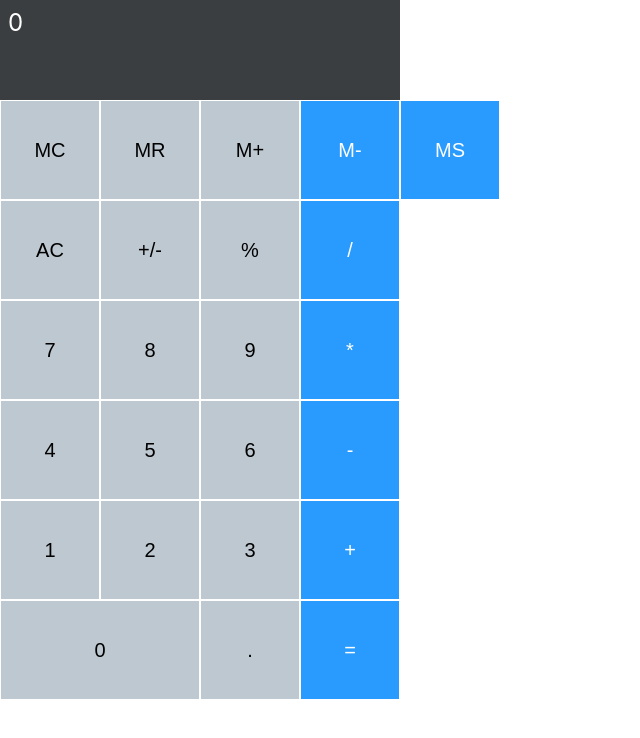
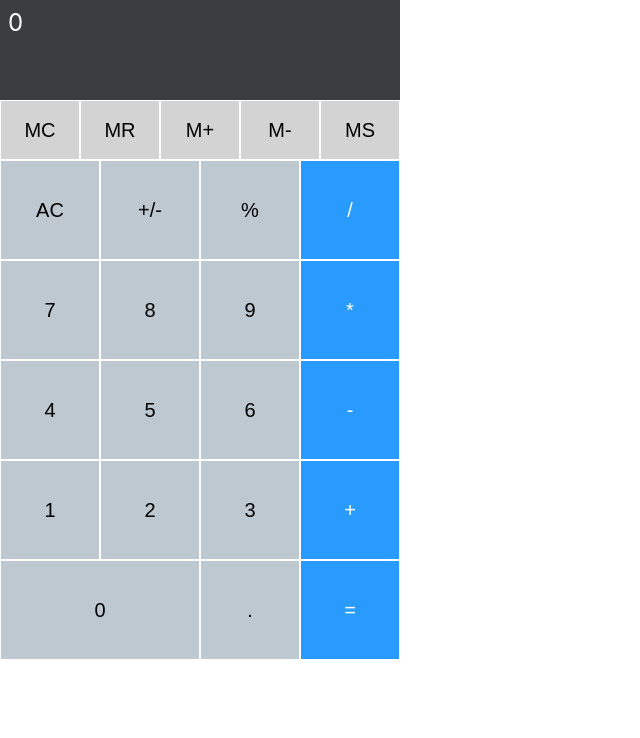
Before and after one commit to hamidhandid/react_calculator, a React (Create React App) app: page / in a window 1280 px wide. Shown: the top 738 px of the page, without its empty margins (0-640 px from the left). Built offline with nearby package versions, Linux system fonts and the light colour scheme.

Commit message:
Add small class to Key

```diff
--- a/src/App.css
+++ b/src/App.css
@@ -35,3 +35,13 @@
   font-size: 24px;
   box-sizing: border-box;
 }
+
+.key.small {
+  width: 80px;
+  height: 60px;
+  background-color: lightgrey;
+}
+
+.key.small:hover {
+  background-color: darkgray;
+}
--- a/src/components/Key.js
+++ b/src/components/Key.js
@@ -1,8 +1,8 @@
-const Key = ({ onClick, text, wide, blue }) => {
+const Key = ({ onClick, text, wide, blue, small }) => {
   return (
     <button
       onClick={onClick}
-      className={["key", wide && "wide", blue && "blue"].join(" ")}
+      className={["key", wide && "wide", blue && "blue", small && "small"].join(" ")}
     >
       {text}
     </button>
--- a/src/components/Keypad.js
+++ b/src/components/Keypad.js
@@ -16,11 +16,11 @@ const Keypad = ({
   return (
     <>
       <div>
-        <Key text={"MC"} onClick={onPressMC} />
-        <Key text={"MR"} onClick={onPressMR} />
-        <Key text={"M+"} onClick={onPressMPlus} />
-        <Key text={"M-"} blue onClick={onPressMMinus} />
-        <Key text={"MS"} blue onClick={onPressMS} />
+        <Key text={"MC"} small onClick={onPressMC} />
+        <Key text={"MR"} small onClick={onPressMR} />
+        <Key text={"M+"} small onClick={onPressMPlus} />
+        <Key text={"M-"} small onClick={onPressMMinus} />
+        <Key text={"MS"} small onClick={onPressMS} />
       </div>
       <div>
         <Key text={"AC"} onClick={onPressAC} />
```
